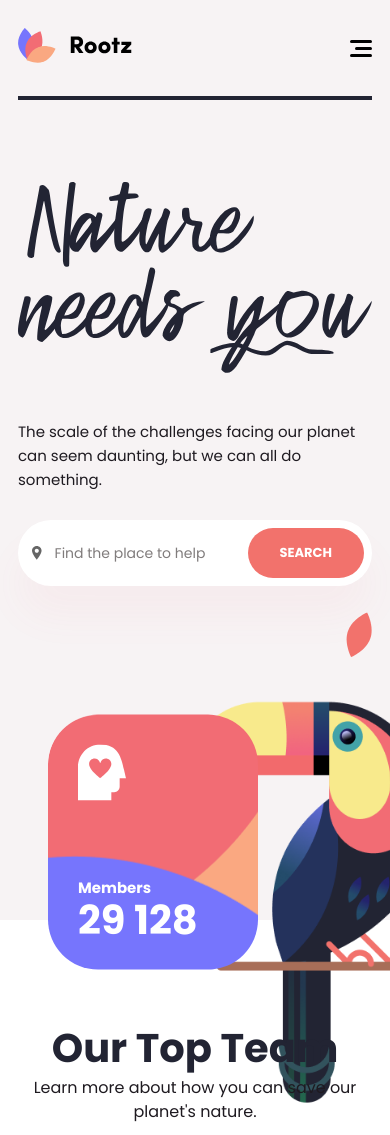
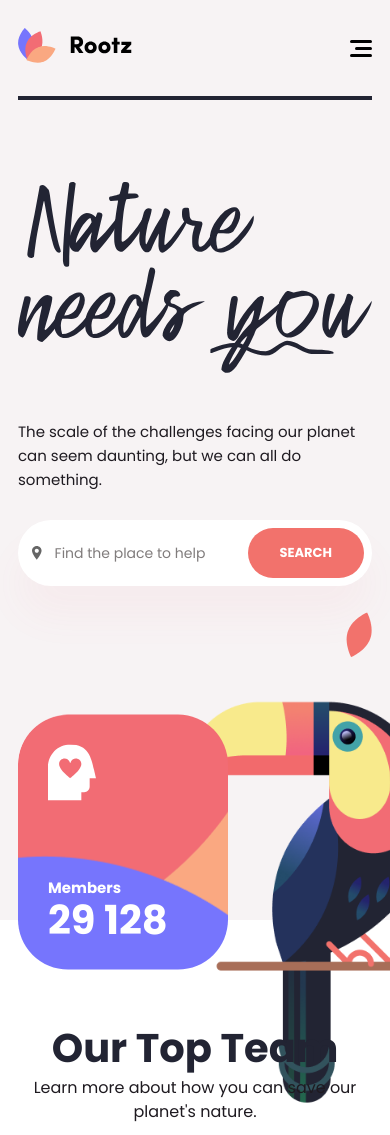
Before and after one commit to MaxWalex/rootz, a React (Create React App) app: page / in a window 390 px wide. Shown: the top 1135 px of the page. Built offline with nearby package versions, Linux system fonts and the light colour scheme.

Commit message:
fix bugs

```diff
--- a/src/components/firstScreen/firstScreen.scss
+++ b/src/components/firstScreen/firstScreen.scss
@@ -612,3 +612,9 @@
         line-height: 40px;
     }
 }
+
+@media (max-width: 410px) {
+    .first_screen-right .parrot_card {
+        left: 0;
+    }
+}
```
